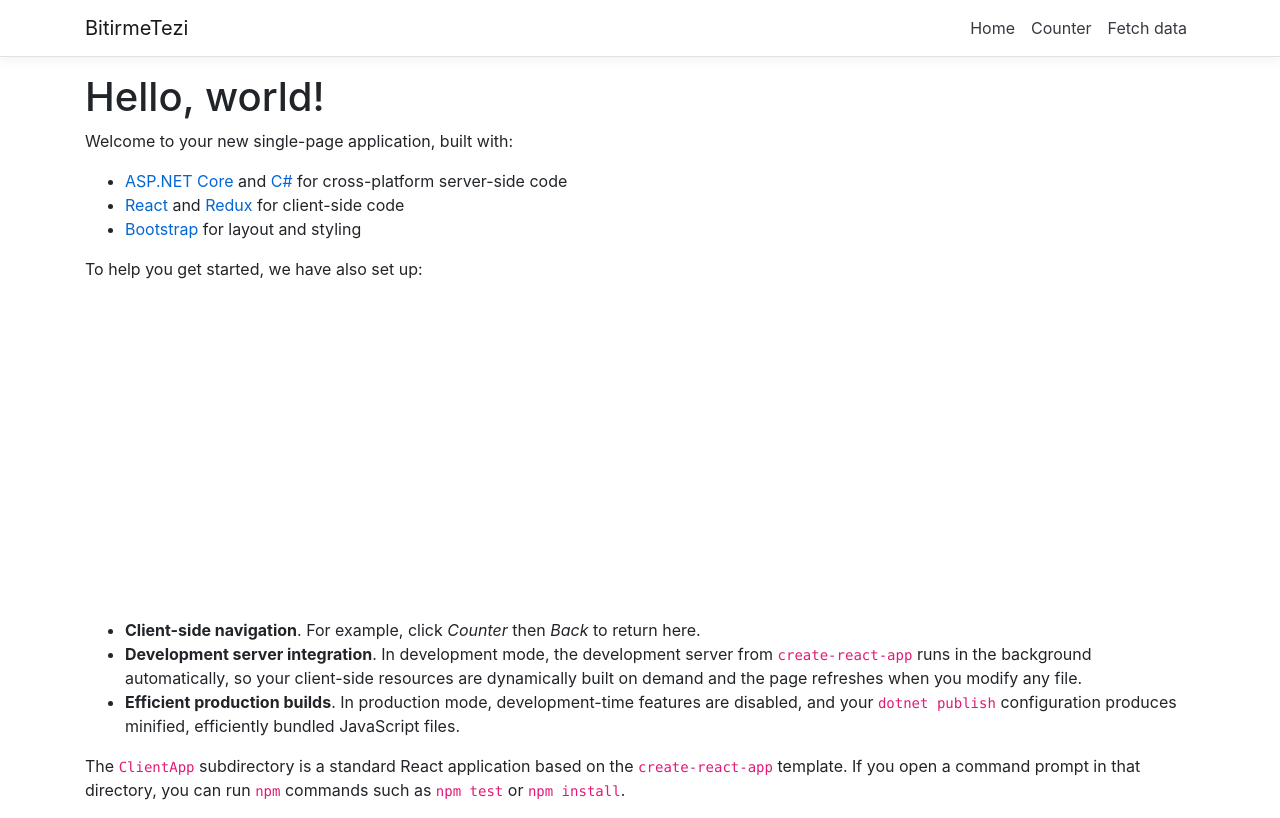
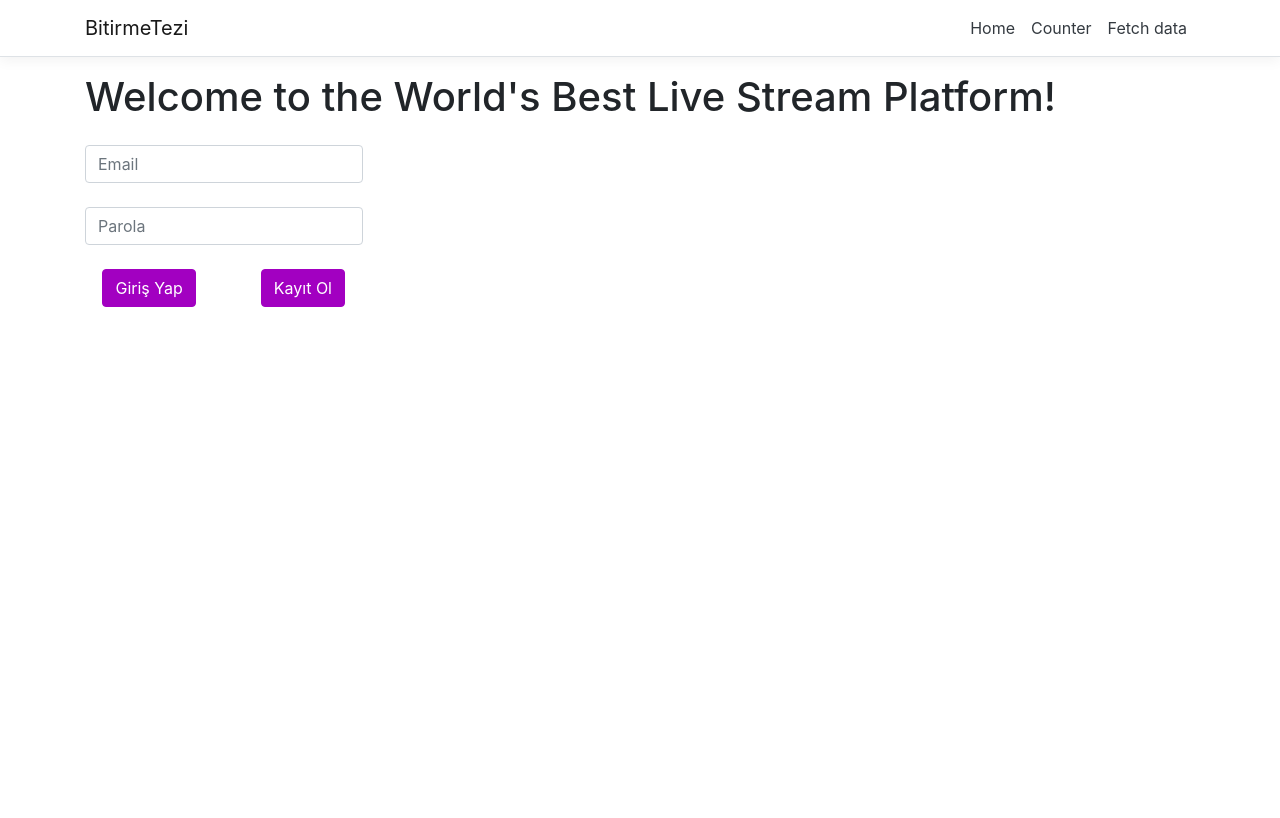
Before and after one commit to Harques/StreamingPlatform, a React (Create React App) app in the folder BitirmeTezi/ClientApp/: page / in a window 1280 px wide. Built offline with nearby package versions, Linux system fonts and the light colour scheme.

Commit message:
first ui changes

```diff
--- a/BitirmeTezi/ClientApp/src/components/Home.tsx
+++ b/BitirmeTezi/ClientApp/src/components/Home.tsx
@@ -1,24 +1,48 @@
 import * as React from 'react';
 import { connect } from 'react-redux';
+import { Button, Input, ListGroupItemHeading, NavLink } from 'reactstrap'
+import { Link } from 'react-router-dom';
+import { pathToFileURL } from 'url';
 
-const Home = () => (
-  <div>
-    <h1>Hello, world!</h1>
-    <p>Welcome to your new single-page application, built with:</p>
-    <ul>
-      <li><a href='https://get.asp.net/'>ASP.NET Core</a> and <a href='https://msdn.microsoft.com/en-us/library/67ef8sbd.aspx'>C#</a> for cross-platform server-side code</li>
-      <li><a href='https://facebook.github.io/react/'>React</a> and <a href='https://redux.js.org/'>Redux</a> for client-side code</li>
-      <li><a href='http://getbootstrap.com/'>Bootstrap</a> for layout and styling</li>
-    </ul>
-        <p>To help you get started, we have also set up:</p>
-      <iframe width="560" height="315" src="rtmp://localhost:1935/live" frameborder="0" allowfullscreen></iframe>
-    <ul>
-      <li><strong>Client-side navigation</strong>. For example, click <em>Counter</em> then <em>Back</em> to return here.</li>
-      <li><strong>Development server integration</strong>. In development mode, the development server from <code>create-react-app</code> runs in the background automatically, so your client-side resources are dynamically built on demand and the page refreshes when you modify any file.</li>
-      <li><strong>Efficient production builds</strong>. In production mode, development-time features are disabled, and your <code>dotnet publish</code> configuration produces minified, efficiently bundled JavaScript files.</li>
-    </ul>
-    <p>The <code>ClientApp</code> subdirectory is a standard React application based on the <code>create-react-app</code> template. If you open a command prompt in that directory, you can run <code>npm</code> commands such as <code>npm test</code> or <code>npm install</code>.</p>
-  </div>
-);
+type MyState = {email: string, password: string}
+
+class Home extends React.Component<{}, MyState> {
+
+  constructor(props: any) {
+    super(props)
+    this.login = this.login.bind(this)
+    this.signUp = this.signUp.bind(this)
+  }
+
+  render() {
+    return (
+      <React.Fragment>
+        <h1>Welcome to the World's Best Live Stream Platform!</h1>
+        <div className='w-25 mt-4'>
+          <Input placeholder='Email' onChange={(e) => this.setState({email: e.target.value})}></Input>
+          <Input placeholder='Parola' className='mt-4' onChange={(e) => this.setState({password: e.target.value})}></Input>
+          <div className='row justify-content-around'>
+            <Button className='mt-4 col-0 align-self-start' style={{background:'#A200C1', borderColor:'#A200C1'}} onClick={this.login}>Giriş Yap</Button>
+            <Button className='mt-4 col-0 align-self-end' style={{background:'#A200C1', borderColor:'#A200C1'}} onClick={this.signUp}>Kayıt Ol</Button>
+          </div>
+        </div>
+
+      </React.Fragment>
+    )
+  }
+
+  login() {
+    console.log(this.state.email)
+    console.log(this.state.password)
+  }
+
+  signUp() {
+    console.log(this.state.email)
+    console.log(this.state.password)
+  }
+
+}
+
+
 
 export default connect()(Home);
```
Also changed, not shown: 1 other file (tests, documents, lock files or other folders).
